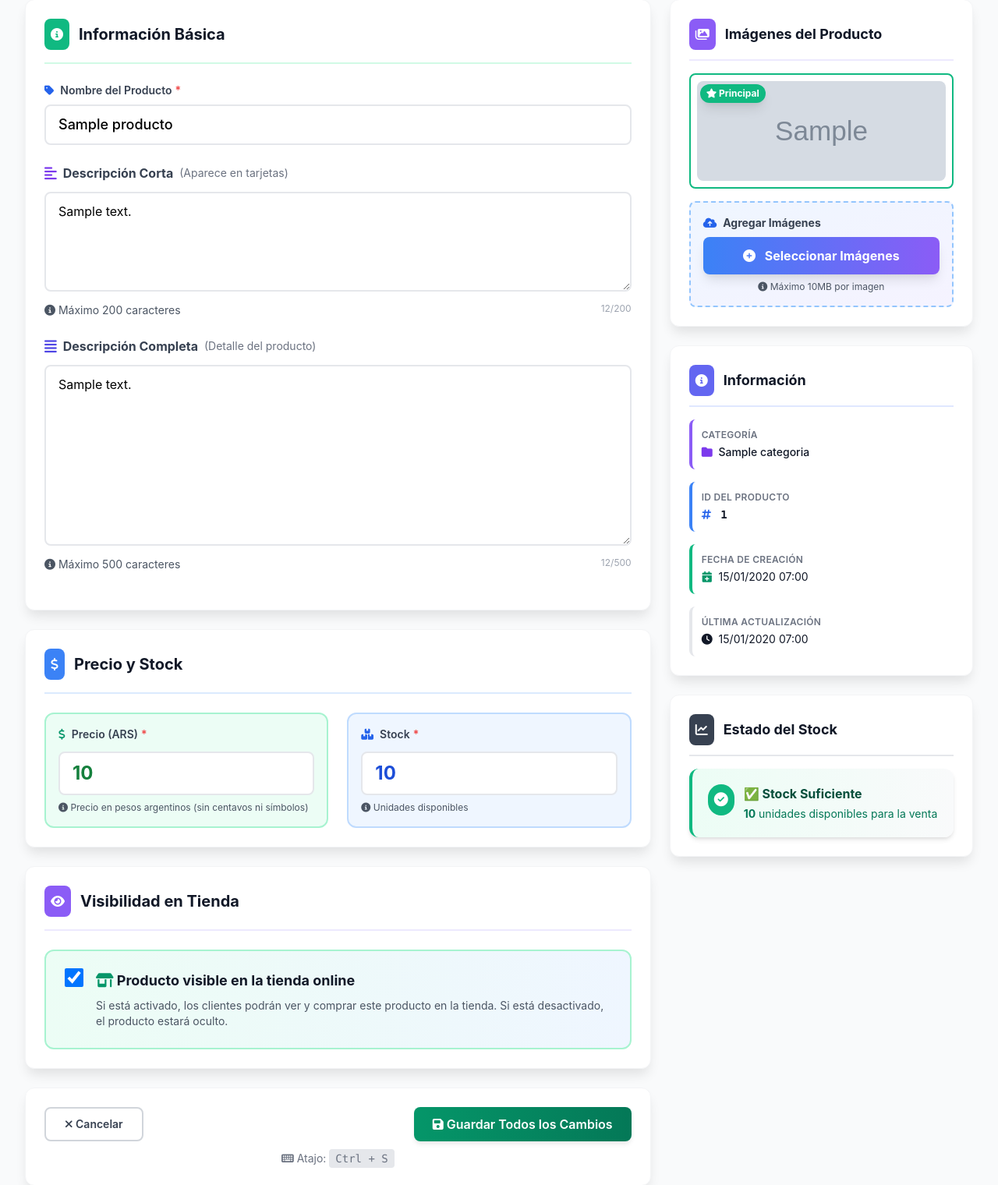
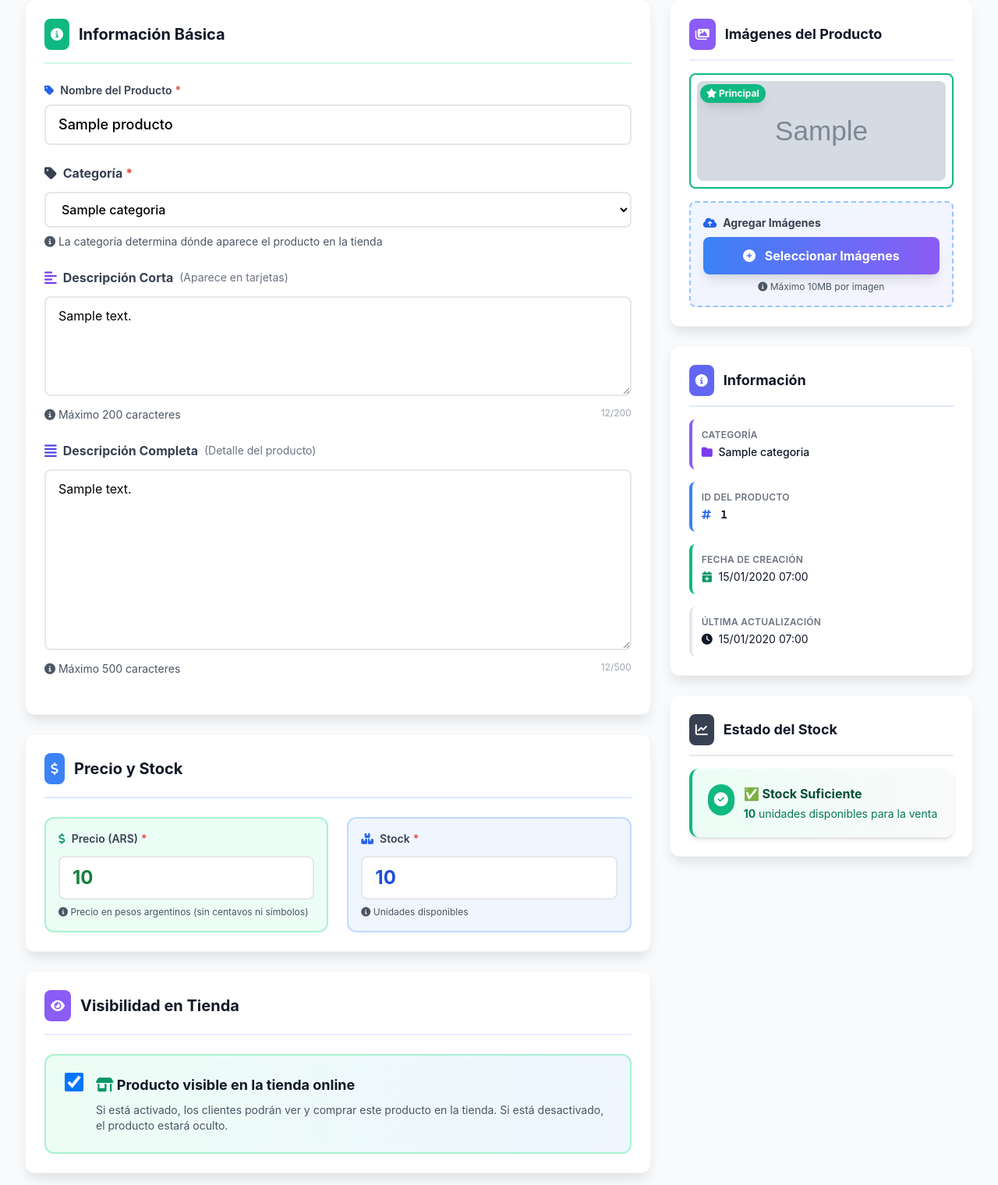
Before and after one commit to mazzuccoda/e-comerce-floreria, a Django app: page /admin-simple/productos/1/editar/ in a window 1280 px wide. Shown: the part 315-1835 px from the top of the page at 78% size. Run offline with Django 5.2, Linux system fonts and the light colour scheme; a user stored in the database is signed in; tables that the repository leaves empty hold one stand-in row (values such as "Sample post"); grey boxes marked "Sample" are stand-in pictures; parts of the project's set-up code (start-up, migrations or seed data) failed here and were passed over.

Commit message:
Feature: Agregar selector de categoria en edicion de producto - Selector dropdown con todas las categorias activas - Categoria actual preseleccionada - Procesamiento de cambio de categoria en backend - Validacion y guardado correcto - UI con icono y descripcion informativa

```diff
--- a/admin_simple/templates/admin_simple/producto_edit.html
+++ b/admin_simple/templates/admin_simple/producto_edit.html
@@ -63,6 +63,29 @@
                            required
                            class="input-field text-lg font-medium"
                            placeholder="Ej: Ramo de Rosas Rojas">
+                </div>
+
+                <!-- Categoría -->
+                <div class="mb-6">
+                    <label for="categoria" class="block text-base font-bold text-gray-700 mb-3 flex items-center">
+                        <i class="fas fa-tag text-orange-600 mr-2 text-lg"></i> Categoría
+                        <span class="text-red-500 ml-1">*</span>
+                    </label>
+                    <select id="categoria"
+                            name="categoria"
+                            required
+                            class="input-field text-base font-medium bg-white cursor-pointer hover:border-orange-500 transition-colors">
+                        <option value="">-- Selecciona una categoría --</option>
+                        {% for cat in categorias %}
+                        <option value="{{ cat.id }}" {% if producto.categoria.id == cat.id %}selected{% endif %}>
+                            {{ cat.nombre }}
+                        </option>
+                        {% endfor %}
+                    </select>
+                    <p class="text-sm text-gray-600 mt-2">
+                        <i class="fas fa-info-circle text-orange-500"></i>
+                        La categoría determina dónde aparece el producto en la tienda
+                    </p>
                 </div>
 
                 <!-- Descripción Corta -->
--- a/admin_simple/views.py
+++ b/admin_simple/views.py
@@ -290,6 +290,11 @@
             producto.descripcion_corta = request.POST.get('descripcion_corta', '')
             producto.descripcion = request.POST.get('descripcion', '')
 
+            # Actualizar categoría
+            categoria_id = request.POST.get('categoria')
+            if categoria_id:
+                producto.categoria_id = int(categoria_id)
+
             # Limpiar y convertir precio (remover comas y puntos de miles)
             precio_str = request.POST.get('precio', '0')
             # Remover puntos de miles y reemplazar coma decimal por punto
@@ -351,9 +356,13 @@
     # Obtener todas las imágenes del producto
     imagenes = producto.imagenes.all().order_by('-is_primary', '-id')
 
+    # Obtener todas las categorías activas
+    categorias = Categoria.objects.filter(is_active=True).order_by('nombre')
+
     context = {
         'producto': producto,
         'imagenes': imagenes,
+        'categorias': categorias,
     }
 
     return render(request, 'admin_simple/producto_edit.html', context)
```
